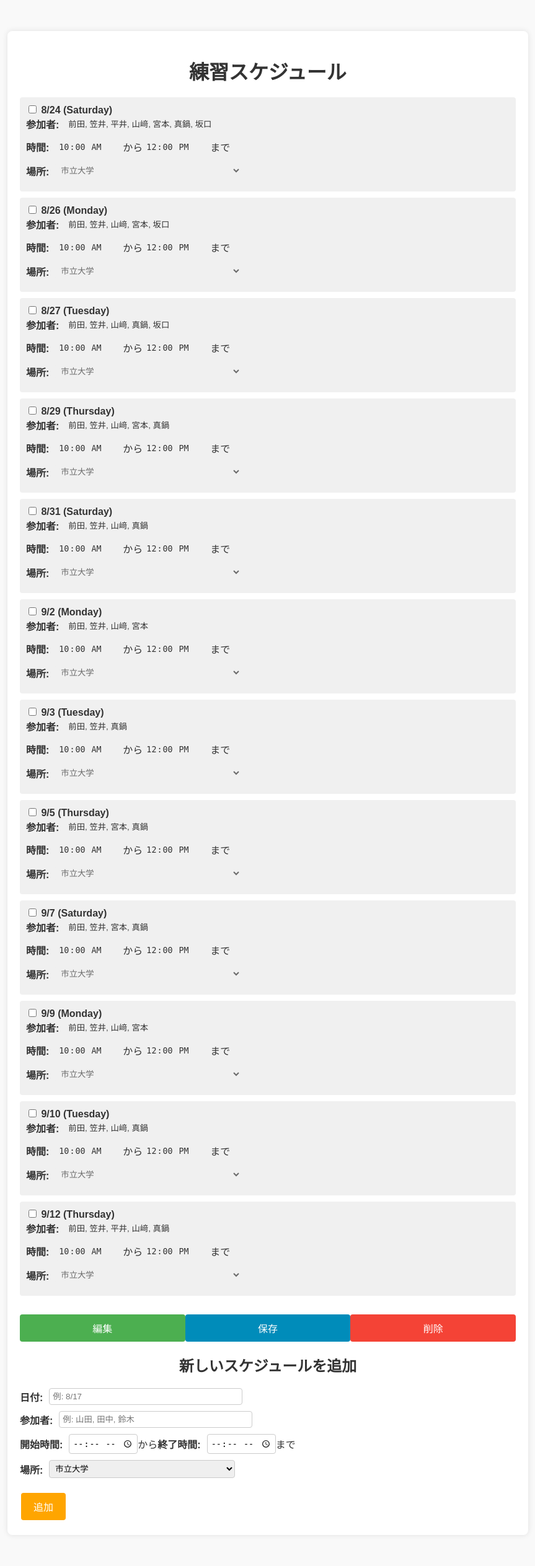
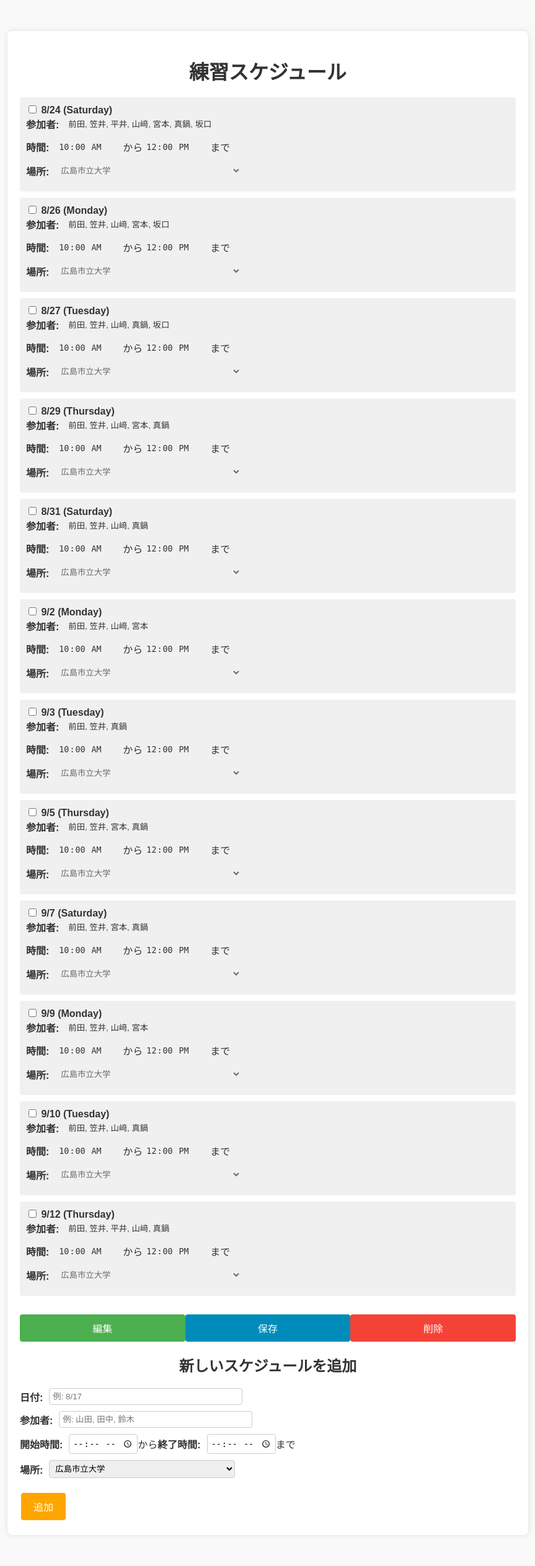
Before and after one commit to Hiro-ch/kyudou-schedule, a Flask app: page / in a window 1280 px wide. Shown: the whole page at 62% size, without its empty margins (208-1071 px from the left). Run offline with Flask 3, Linux system fonts and the light colour scheme; a user stored in the database is signed in.

Commit message:
renamed location

```diff
--- a/templates/index.html
+++ b/templates/index.html
@@ -59,7 +59,7 @@
                         <div class="schedule-item">
                             <label>場所:</label>
                             <select id="location_{{ date }}" name="location_{{ date }}" disabled>
-                                <option value="市立大学" {% if details.location == "市立大学" %}selected{% endif %}>市立大学</option>
+                                <option value="広島市立大学" {% if details.location == "広島市立大学" %}selected{% endif %}>広島市立大学</option>
                                 <option value="安佐南区スポーツセンター" {% if details.location == "安佐南区スポーツセンター" %}selected{% endif %}>安佐南区スポーツセンター</option>
                                 <option value="県立総合体育館" {% if details.location == "県立総合体育館" %}selected{% endif %}>県立総合体育館</option>
                             </select>
@@ -101,7 +101,7 @@
             <div class="schedule-item">
                 <label for="location">場所:</label>
                 <select id="location" name="location" required>
-                    <option value="市立大学">市立大学</option>
+                    <option value="広島市立大学">広島市立大学</option>
                     <option value="安佐南区スポーツセンター">安佐南区スポーツセンター</option>
                     <option value="県立総合体育館">県立総合体育館</option>
                 </select>
```
